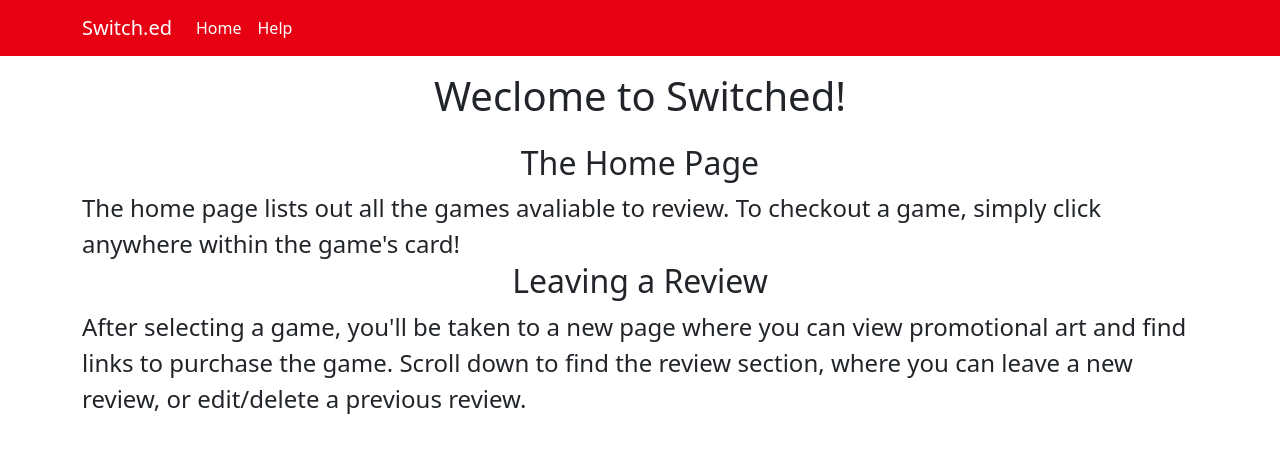
After one commit to danielUCCS/switched, a Django app: page /help/ in a window 1280 px wide. The commit adds this page. Shown: the top 453 px of the page. Run offline with Django 4.2, Linux system fonts and the light colour scheme.

Commit message:
UI changes

```diff
--- a/switched_app/models.py
+++ b/switched_app/models.py
@@ -38,8 +38,8 @@ class Review(models.Model):
         (9, '9 Stars'),
         (10, '10 Stars'),
     )
+
     rating = models.IntegerField(choices=RATING)
-
     title = models.CharField(max_length=50)
     description = models.TextField()
 
--- a/switched_app/templates/switched_app/base_template.html
+++ b/switched_app/templates/switched_app/base_template.html
@@ -2,7 +2,7 @@
 <!DOCTYPE html>
 <html lang="en">
 <head>
-    <title>Bootstrap 5 Example</title>
+    <title>Switched</title>
     <meta charset="utf-8">
     <meta name="viewport" content="width=device-width, initial-scale=1">
     <link href="https://cdn.jsdelivr.net/npm/bootstrap@5.2.3/dist/css/bootstrap.min.css" rel="stylesheet">
@@ -23,6 +23,11 @@
             <a class="nav-link active" aria-current="page" href="{% url 'index' %}">Home</a>
           </li>
         </ul>
+        <ul class="navbar-nav">
+          <li class="nav-item">
+            <a class="nav-link active" aria-current="page" href="{% url 'help' %}">Help</a>
+          </li>
+        </ul>
       </div>
     </div>
 </nav>
--- a/switched_app/templates/switched_app/game_detail.html
+++ b/switched_app/templates/switched_app/game_detail.html
@@ -41,7 +41,7 @@
     <!-- List out all reviews -->
     {% if review_list %}
       {% for review in review_list %}
-        <div class="container rounded-3 p-4" style="background-color: #FFFFFF;">
+        <div class="container rounded-3 fs-3 p-4" style="background-color: #FFFFFF;">
           <h1>{{ review.title }}</h1>
           <h2>{{ review.rating }}/10 Stars</h2>
           <p>{{ review.description }}</p>
--- /dev/null
+++ b/switched_app/templates/switched_app/help.html
@@ -0,0 +1,22 @@
+<!-- Extend the base html page -->
+{% extends 'switched_app/base_template.html' %}
+
+{% load static %}
+
+{% block content %}
+<div class="container-sm p-3 text-center">
+    <h1>Weclome to Switched!</h1>
+</div>
+
+<div class="container-md fs-4">
+<h2 class="text-center">The Home Page</h2>
+<p1>The home page lists out all the games avaliable to review. To checkout a game, simply click anywhere within the game's card!</p1>
+
+<h2 class="text-center">Leaving a Review</h2>
+<p1>After selecting a game, you'll be taken to a new page where you can view promotional art and find links to purchase the game. Scroll down to find the review section, where you can leave a new review, or edit/delete a previous review.</p1>
+
+
+
+
+</div>
+{% endblock %}
--- a/switched_app/templates/switched_app/index.html
+++ b/switched_app/templates/switched_app/index.html
@@ -7,6 +7,10 @@
 {% block content %}
   <div class="container-sm text-center">
     <h1>Check out the latest games!</h1>
+  </div>
+
+  <div class="container-sm text-center">
+    <a href="{% url 'help' %}" class="btn btn-dark btn-lg">Help Page</a>
   </div>
 
   <div class="container-lg p-3">
--- a/switched_app/urls.py
+++ b/switched_app/urls.py
@@ -5,6 +5,9 @@ urlpatterns = [
 
     # Map index url to home page
     path('', views.index, name='index'),
+
+    # Go the help page
+    path('help/', views.help, name='help'),
 
     # Map to a detailed game view
     path('game/<int:pk>', views.GameDetailView.as_view(), name='game-detail'),
--- a/switched_app/views.py
+++ b/switched_app/views.py
@@ -9,6 +9,10 @@ from .forms import ReviewForm
 def index(request):
     games = Game.objects.all() # Generate queryset of all game objects
     return render (request, 'switched_app/index.html', {'games':games}) # Convert games to dict and pass as context. Not entirely sure how that works...
+
+# Help page
+def help(request):
+    return render (request, 'switched_app/help.html')
 
 class GameDetailView(generic.DetailView):
     model = Game
```
Also changed, not shown: static/images/images/mario_kart.gif (added), static/images/images/mario_kart_CuF9DwB.gif (added), static/images/images/splatoon3.gif (added).
